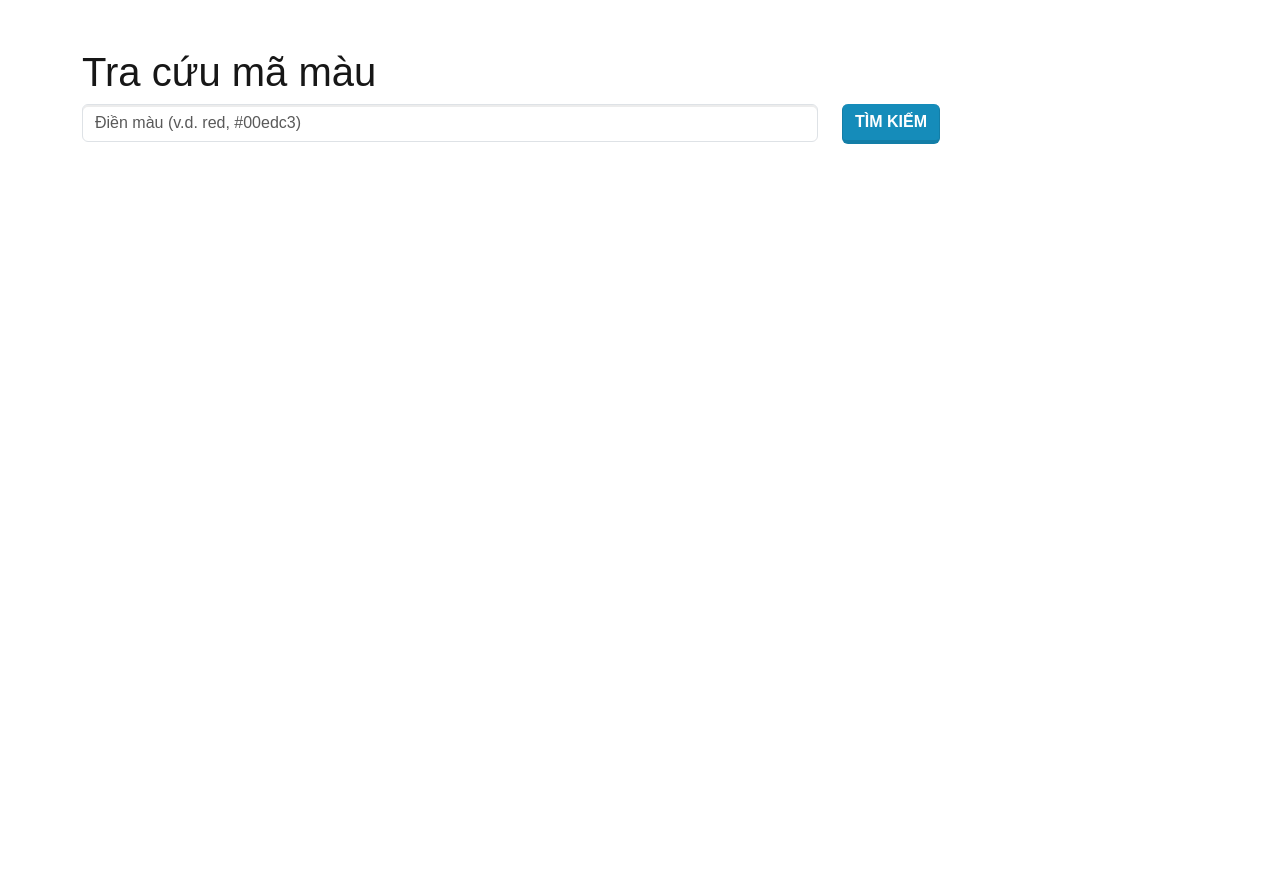
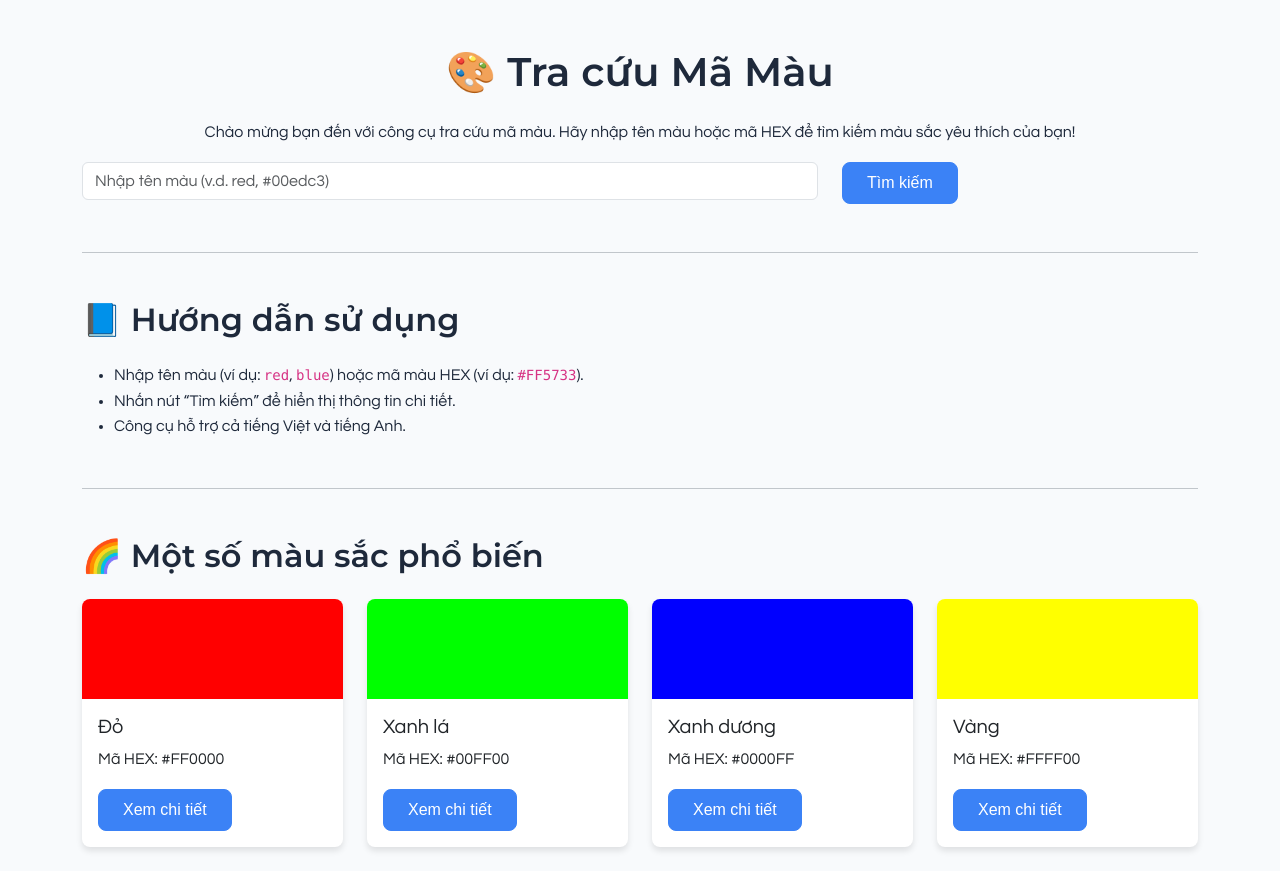
Before and after one commit to tungpham42/mausac, a Next.js app: page / in a window 1280 px wide. Before the commit the page ends 800 px from the top, so only its background shows below. Built offline with nearby package versions, Linux system fonts and the light colour scheme.

Commit message:
redesign

```diff
--- a/app/[color]/page.tsx
+++ b/app/[color]/page.tsx
@@ -13,6 +13,7 @@ import ColorCard from "@/components/ColorCard";
 import ColorFormats from "@/components/ColorFormats";
 import ColorPalette from "@/components/ColorPalette";
 import ColorSearchForm from "@/components/ColorSearchForm";
+import Link from "next/link";
 
 export default async function ColorPage({
   params,
@@ -39,7 +40,9 @@ export default async function ColorPage({
 
   return (
     <div className="container mt-5">
-      <h1 className="mb-4">Tra cứu mã màu</h1>
+      <Link href="/" className="mb-4">
+        <h1>Tra cứu mã màu</h1>
+      </Link>
       <ColorSearchForm />
       <h2>
         {formats.hex} - {color.toName() || "Unnamed Color"}
--- a/app/globals.css
+++ b/app/globals.css
@@ -1,12 +1,25 @@
+@import url("https://fonts.googleapis.com/css2?family=Montserrat:ital,wght@0,100..900;1,100..900&family=Questrial&display=swap");
+
 :root {
-  --background: #ffffff;
-  --foreground: #171717;
+  --background: #f8fafc;
+  --foreground: #1e293b;
+  --primary: #3b82f6;
+  --primary-hover: #2563eb;
+  --accent: #f59e0b;
+  --card-bg: #ffffff;
+  --shadow: 0 4px 6px rgba(0, 0, 0, 0.1);
+  --border-radius: 8px;
 }
 
 @media (prefers-color-scheme: dark) {
   :root {
-    --background: #0a0a0a;
-    --foreground: #ededed;
+    --background: #1e293b;
+    --foreground: #e2e8f0;
+    --primary: #60a5fa;
+    --primary-hover: #3b82f6;
+    --accent: #fbbf24;
+    --card-bg: #334155;
+    --shadow: 0 4px 6px rgba(0, 0, 0, 0.2);
   }
 }
 
@@ -19,9 +32,22 @@ body {
 body {
   color: var(--foreground);
   background: var(--background);
-  font-family: Arial, Helvetica, sans-serif;
+  font-family: "Questrial", sans-serif;
+  font-weight: 300;
   -webkit-font-smoothing: antialiased;
   -moz-osx-font-smoothing: grayscale;
+  line-height: 1.6;
+}
+
+h1,
+h2,
+h3,
+h4,
+h5,
+h6 {
+  font-family: "Montserrat", sans-serif;
+  font-weight: 600;
+  color: var(--foreground);
 }
 
 * {
@@ -31,8 +57,45 @@ body {
 }
 
 a {
-  color: inherit;
+  color: var(--primary);
   text-decoration: none;
+  transition: color 0.2s ease;
+}
+
+a:hover {
+  color: var(--primary-hover);
+}
+
+.card {
+  background: var(--card-bg);
+  border: none;
+  border-radius: var(--border-radius);
+  box-shadow: var(--shadow);
+  transition: transform 0.2s ease;
+}
+
+.card-body {
+  border-top-left-radius: var(--border-radius) !important;
+  border-top-right-radius: var(--border-radius) !important;
+}
+
+.card:hover {
+  transform: translateY(-2px);
+}
+
+.btn-primary {
+  background-color: var(--primary);
+  border-color: var(--primary);
+  font-family: "Poppins", sans-serif;
+  font-weight: 400;
+  border-radius: var(--border-radius);
+  padding: 0.5rem 1.5rem;
+  transition: background-color 0.2s ease;
+}
+
+.btn-primary:hover {
+  background-color: var(--primary-hover);
+  border-color: var(--primary-hover);
 }
 
 @media (prefers-color-scheme: dark) {
--- a/app/layout.tsx
+++ b/app/layout.tsx
@@ -1,6 +1,5 @@
 import type { Metadata } from "next";
 import "bootstrap/dist/css/bootstrap.min.css";
-import "bootswatch/dist/lumen/bootstrap.min.css";
 import "./globals.css";
 import { getHostUrl } from "@/utils/getHostUrl";
 
--- a/app/page.tsx
+++ b/app/page.tsx
@@ -1,12 +1,67 @@
 "use client";
-import { Container } from "react-bootstrap";
+import { Container, Row, Col, Card, Button } from "react-bootstrap";
 import ColorSearchForm from "@/components/ColorSearchForm";
+import Link from "next/link";
 
 export default function HomePage() {
   return (
     <Container className="mt-5">
-      <h1>Tra cứu mã màu</h1>
+      <h1 className="mb-4 text-center">🎨 Tra cứu Mã Màu</h1>
+
+      <p className="text-center">
+        Chào mừng bạn đến với công cụ tra cứu mã màu. Hãy nhập tên màu hoặc mã
+        HEX để tìm kiếm màu sắc yêu thích của bạn!
+      </p>
+
       <ColorSearchForm />
+
+      <hr className="my-5" />
+
+      <h2 className="mb-4">📘 Hướng dẫn sử dụng</h2>
+      <ul>
+        <li>
+          Nhập tên màu (ví dụ: <code>red</code>, <code>blue</code>) hoặc mã màu
+          HEX (ví dụ: <code>#FF5733</code>).
+        </li>
+        <li>Nhấn nút &ldquo;Tìm kiếm&rdquo; để hiển thị thông tin chi tiết.</li>
+        <li>Công cụ hỗ trợ cả tiếng Việt và tiếng Anh.</li>
+      </ul>
+
+      <hr className="my-5" />
+
+      <h2 className="mb-4">🌈 Một số màu sắc phổ biến</h2>
+      <Row>
+        {[
+          { name: "Đỏ", hex: "#FF0000", clean: "FF0000" },
+          { name: "Xanh lá", hex: "#00FF00", clean: "00FF00" },
+          { name: "Xanh dương", hex: "#0000FF", clean: "0000FF" },
+          { name: "Vàng", hex: "#FFFF00", clean: "FFFF00" },
+        ].map((color) => (
+          <Col key={color.hex} md={3} className="mb-4">
+            <Card>
+              <div
+                style={{
+                  borderTopLeftRadius: "8px",
+                  borderTopRightRadius: "8px",
+                  backgroundColor: color.hex,
+                  height: "100px",
+                }}
+              />
+              <Card.Body>
+                <Card.Title>{color.name}</Card.Title>
+                <Card.Text>Mã HEX: {color.hex}</Card.Text>
+                <Link
+                  href={`/${color.clean}`}
+                  className="stretched-link"
+                  passHref
+                >
+                  <Button variant="primary">Xem chi tiết</Button>
+                </Link>
+              </Card.Body>
+            </Card>
+          </Col>
+        ))}
+      </Row>
     </Container>
   );
 }
--- a/components/ColorPalette.tsx
+++ b/components/ColorPalette.tsx
@@ -21,7 +21,11 @@ export default function ColorPalette({
           return (
             <Col key={idx}>
               <Card>
-                <Card.Body style={{ backgroundColor: hex, height: "50px" }} />
+                <Card.Body
+                  as={Link}
+                  href={`/${hexClean}`}
+                  style={{ backgroundColor: hex, height: "50px" }}
+                />
                 <Card.Footer className="text-center">
                   <Link href={`/${hexClean}`}>{hex}</Link>
                 </Card.Footer>
--- a/components/ColorSearchForm.tsx
+++ b/components/ColorSearchForm.tsx
@@ -20,7 +20,7 @@ export default function ColorSearchForm() {
         <Col md={8}>
           <Form.Control
             type="text"
-            placeholder="Điền màu (v.d. red, #00edc3)"
+            placeholder="Nhập tên màu (v.d. red, #00edc3)"
             value={query}
             onChange={(e) => setQuery(e.target.value)}
           />
--- a/package.json
+++ b/package.json
@@ -10,7 +10,6 @@
   },
   "dependencies": {
     "bootstrap": "^5.3.6",
-    "bootswatch": "^5.3.6",
     "next": "15.3.3",
     "react": "^19.0.0",
     "react-bootstrap": "^2.10.10",
```
Also changed, not shown: 1 other file (tests, documents, lock files or other folders).
